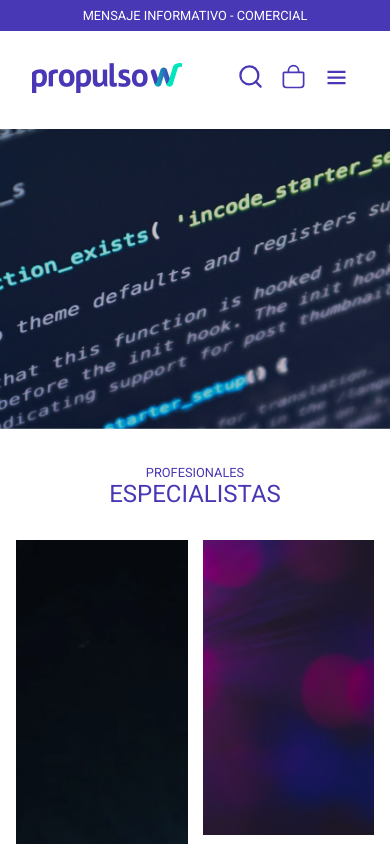
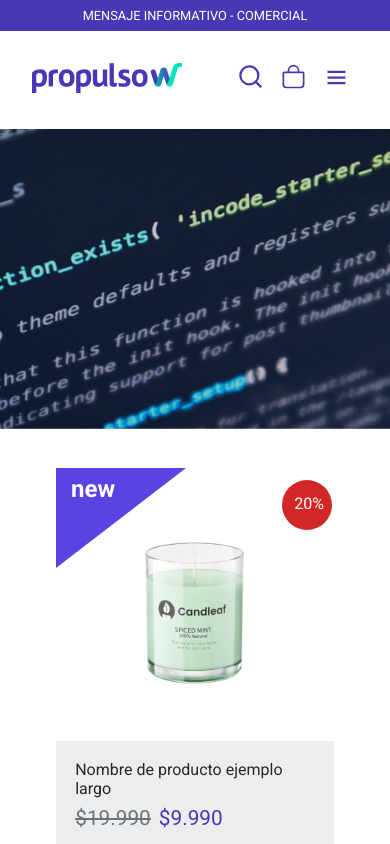
Before and after one commit to caropi30/propulsow-test, a React (Create React App) app: page / in a window 390 px wide. Shown: the top 844 px of the page. Built offline with nearby package versions, Linux system fonts and the light colour scheme.

Commit message:
product card

```diff
--- a/src/components/Main/index.jsx
+++ b/src/components/Main/index.jsx
@@ -3,16 +3,16 @@ import "./index.scss";
 import { SlideGallery } from "../SlideGallery/index";
 import { NewsletterSubscription } from "../NewsletterSubscribtion";
 import { SpecialistGalleryContainer } from "../SpecialistGalleryContainer";
-//import { ProductCardContainer } from "../ProductCardContainer";
+import { ProductCardContainer } from "../ProductCardContainer";
 
 const Main = () => {
   return (
     <>
       <main>
         <SlideGallery />
+        <ProductCardContainer />
         <SpecialistGalleryContainer />
         <NewsletterSubscription />
-        {/*<ProductCardContainer />*/}
       </main>
     </>
   );
--- a/src/components/ProductCard/index.jsx
+++ b/src/components/ProductCard/index.jsx
@@ -5,26 +5,44 @@ import { CgShoppingCart } from "react-icons/cg";
 const ProductCard = (product) => {
   const { id, name, discount, promoPrice, listPrice, image, condition } =
     product;
+
   return (
     <>
-      <div className="card container">
-        <div className={"item-" + id}>
-          <div className="card-condition">{condition}</div>
-          <div className="card-discount">{discount}</div>
-          <figure className="card-img">
-            <img src={image} alt={name} />
-          </figure>
-        </div>
-        <div>
-          <h3 className="card-name">{name}</h3>
-          <div className="card-prices">
-            <p className="card-prices--list">{promoPrice}</p>
-            <p className="card-prices--promo">{listPrice}</p>
+      <div className={"item-card-" + id}>
+        <div className="card">
+          <div className="card-top">
+            <div className="card-top--triangle">
+              <div className="card-top--triangle-condition"></div>
+              <p>{condition}</p>
+            </div>
+            <div className="card-top--circle">
+              <div className="card-top--circle-discount"></div>
+              <p>{discount}%</p>
+            </div>
+            <figure className="card-top--img">
+              <img src={image} alt={name} />
+            </figure>
           </div>
-          <button type="button">
-            <CgShoppingCart />
-            COMPRAR
-          </button>
+          <div className="card-bottom">
+            <h3 className="card-bottom--name">{name}</h3>
+            <div className="card-bottom--prices">
+              <p className="card-bottom--prices-list">
+                {new Intl.NumberFormat("es-CL", {
+                  style: "currency",
+                  currency: "CLP",
+                }).format(listPrice)}
+              </p>
+              <p className="card-bottom--prices-promo">
+                {new Intl.NumberFormat("es-CL", {
+                  style: "currency",
+                  currency: "CLP",
+                }).format(promoPrice)}
+              </p>
+            </div>
+            <button type="button">
+              <CgShoppingCart /> COMPRAR
+            </button>
+          </div>
         </div>
       </div>
     </>
--- a/src/components/ProductCard/index.scss
+++ b/src/components/ProductCard/index.scss
@@ -0,0 +1,142 @@
+@import "../../scss/base/reset.scss";
+@import "../../scss/utilities/mixins.scss";
+@import "../../scss/utilities/variables.scss";
+
+@media (min-width: 200px) and (max-width: 575.98px) {
+  .card {
+    position: relative;
+    width: 100%;
+    display: flex;
+    flex-direction: column;
+    max-width: 310px;
+    margin: auto;
+    padding: 1rem;
+
+    &-top {
+      &--img {
+        img {
+          width: 100%;
+          object-fit: contain;
+        }
+      }
+
+      &--triangle {
+        &-condition {
+          width: 0;
+          height: 0;
+          border-top: 100px solid $secondary-purple;
+          border-right: 130px solid transparent;
+          position: absolute;
+        }
+        p {
+          color: $regular-white;
+          font-weight: $bold;
+          font-size: $medium-font;
+          position: absolute;
+          top: 5%;
+          left: 10%;
+        }
+      }
+      &--circle {
+        &-discount {
+          width: 50px;
+          height: 50px;
+          background: $promo-red;
+          border-radius: 50%;
+          position: absolute;
+          top: 6%;
+          left: 78%;
+        }
+        p {
+          color: $regular-white;
+          position: absolute;
+          top: 8.9%;
+          left: 82%;
+        }
+      }
+    }
+
+    &-bottom {
+      background-color: $card-gray;
+      padding: 1.2rem;
+
+      &--name {
+        color: $dark-gray;
+        font-size: $regular-font;
+        font-weight: $regular;
+      }
+
+      &--prices {
+        font-size: $regular-plus-font;
+        font-weight: $regular;
+        display: flex;
+        margin: 0.5rem 0 0 0;
+
+        &-list {
+          color: $medium-gray;
+          text-decoration: line-through;
+          margin-right: 0.5rem;
+        }
+
+        &-promo {
+          color: $main-purple;
+        }
+      }
+    }
+
+    button {
+      width: 100%;
+      margin: 1rem 0 0 0;
+      border: none;
+      border-radius: 5px;
+      color: $regular-white;
+      background-color: $main-purple;
+      padding: 0.7rem;
+    }
+  }
+  .item-card-2,.item-card-3, .item-card-4 {
+      display: none;
+  }
+}
+
+@media (min-width: 576px) and (max-width: 767.98px) {
+  .card {
+    position: relative;
+    outline: solid;
+    width: 100%;
+    display: flex;
+    flex-direction: column;
+    max-width: 300px;
+    margin: auto;
+
+    &-bottom {
+      background-color: $card-gray;
+      padding: 2rem;
+
+      &--name {
+        color: $dark-gray;
+        font-size: $regular-font;
+        font-weight: $regular;
+      }
+
+      &--prices {
+        font-size: $regular-plus-font;
+        font-weight: $regular;
+
+        &-list {
+          color: $medium-gray;
+          text-decoration: line-through;
+        }
+      }
+    }
+  }
+}
+
+@media (min-width: 768px) and (max-width: 991.98px) {
+}
+
+@media (min-width: 992px) and (max-width: 1199.98px) {
+}
+
+@media (min-width: 1200px) {
+}
--- a/src/components/ProductCardContainer/index.jsx
+++ b/src/components/ProductCardContainer/index.jsx
@@ -1,11 +1,31 @@
-import React, { useState } from "react";
+import React from "react";
 import "./index.scss";
 import { ProductCard } from "../ProductCard";
 import { products } from "../../data";
 
 const ProductCardContainer = () => {
-  const [product, setProduct] = useState("");
-  return <></>;
+  return (
+    <>
+      <section>
+        <div>
+          {products.map((product) => {
+            return (
+              <ProductCard
+                id={product.id}
+                name={product.name}
+                discount={product.discount}
+                promoPrice={product.promoPrice}
+                listPrice={product.listPrice}
+                image={product.image}
+                condition={product.condition}
+                key={product.id}
+              />
+            );
+          })}
+        </div>
+      </section>
+    </>
+  );
 };
 
 export { ProductCardContainer };
--- a/src/components/SlideGallery/index.scss
+++ b/src/components/SlideGallery/index.scss
@@ -16,21 +16,19 @@
 
     &--btns {
       color: $regular-white;
-      position: absolute;
-      top: 120%;
+      //position: absolute;
+      top: 80%;
       left: 45%;
     }
   }
 }
 
-@media (min-width: 576px) and (max-width: 767.98px) {
-}
 
-@media (min-width: 768px) and (max-width: 991.98px) {
-}
 
-@media (min-width: 992px) and (max-width: 1199.98px) {
-}
+@media (min-width: 576px) and (max-width: 767.98px) {}
 
-@media (min-width: 1200px) {
-}
+@media (min-width: 768px) and (max-width: 991.98px) {}
+
+@media (min-width: 992px) and (max-width: 1199.98px) {}
+
+@media (min-width: 1200px) {}
--- a/src/data.js
+++ b/src/data.js
@@ -1,38 +1,38 @@
 export const products = [
   {
     id: 1,
-    discount: 10,
-    name: "Nombre del producto ejemplo largo",
-    promoPrice: 9.99,
-    listPrice: 19.99,
-    image: "./public/img/especialistas-1.png",
+    discount: 20,
+    name: "Nombre de producto ejemplo largo",
+    promoPrice: 9990,
+    listPrice: 19990,
+    image: "../../img/producto.png",
     condition: "new",
   },
   {
     id: 2,
-    discount: 10,
-    name: "Nombre del producto ejemplo largo",
-    promoPrice: 9.99,
-    listPrice: 19.99,
-    image: "./public/img/especialistas-2.png",
+    discount: 20,
+    name: "Nombre de producto ejemplo largo",
+    promoPrice: 9990,
+    listPrice: 19990,
+    image: "../../img/producto.png",
     condition: "new",
   },
   {
     id: 3,
-    discount: 10,
-    name: "Nombre del producto ejemplo largo",
-    promoPrice: 9.99,
-    listPrice: 19.99,
-    image: "./public/img/especialistas-3.png",
+    discount: 20,
+    name: "Nombre de producto ejemplo largo",
+    promoPrice: 9990,
+    listPrice: 19990,
+    image: "../../img/producto.png",
     condition: "new",
   },
   {
     id: 4,
-    discount: 10,
-    name: "Nombre del producto ejemplo largo",
-    promoPrice: 9.99,
-    listPrice: 19.99,
-    image: "./public/img/especialistas-4.png",
+    discount: 20,
+    name: "Nombre de producto ejemplo largo",
+    promoPrice: 9990,
+    listPrice: 19990,
+    image: "../../img/producto.png",
     condition: "new",
   },
 ];
--- a/src/scss/utilities/mixins.scss
+++ b/src/scss/utilities/mixins.scss
@@ -12,5 +12,5 @@
 @mixin web-kit {
   height: -moz-available;
   height: -webkit-fill-available;
-  height: fill-available;
+  height: strech;
 }
```
